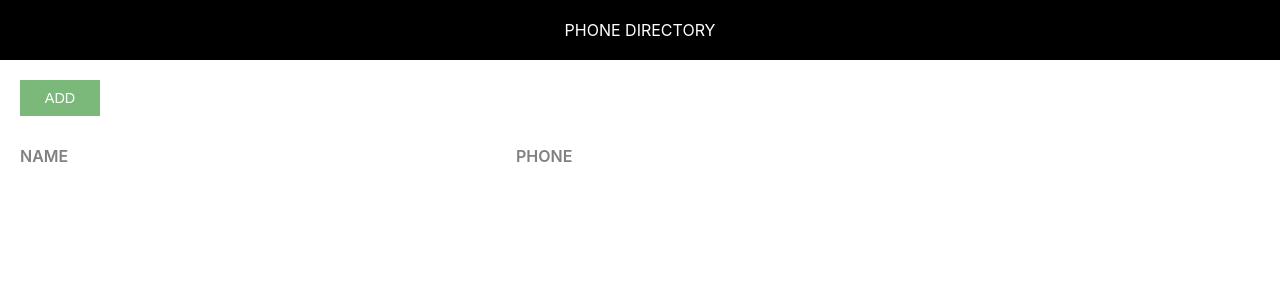
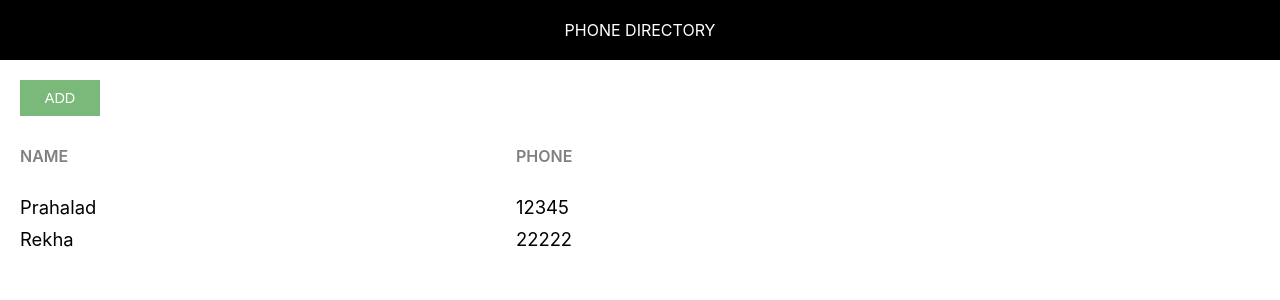
Before and after one commit to simpleprahalad/phone-directory, a React (Create React App) app: page / in a window 1280 px wide. Shown: the top 300 px of the page. Built offline with nearby package versions, Linux system fonts and the light colour scheme.

Commit message:
Rendered Subscribers Dynamically

```diff
--- a/src/App.js
+++ b/src/App.js
@@ -5,6 +5,19 @@
 
 class App extends Component {
   render() {
+    let subscribers = [
+      {
+        id: 1,
+        name: "Prahalad",
+        phone: "12345"
+      },
+      {
+        id : 2,
+        name: "Rekha",
+        phone: "22222"
+      },
+    ];
+
     return (
       <div>
         <Header />
@@ -15,6 +28,16 @@
             <span className="grid-item name-heading">Name</span>
             <span className="grid-item phone-heading">Phone</span>
           </div>
+
+        {
+          subscribers.map(sub => {
+            return <div key={sub.id} className="grid-container">
+            <span className="grid-item">{sub.name}</span>
+            <span className="grid-item">{sub.phone}</span>
+          </div>
+          })
+        }
+
         </div>
       </div>
     );
```
Also changed, not shown: 1 other file (tests, documents, lock files or other folders).
